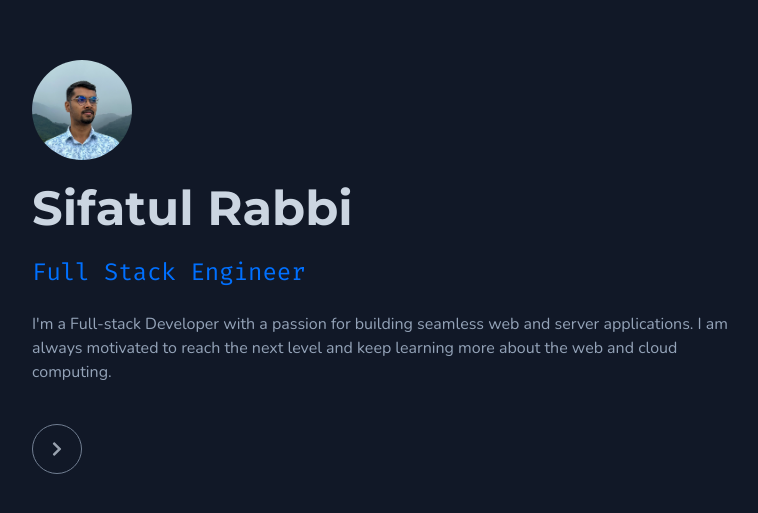
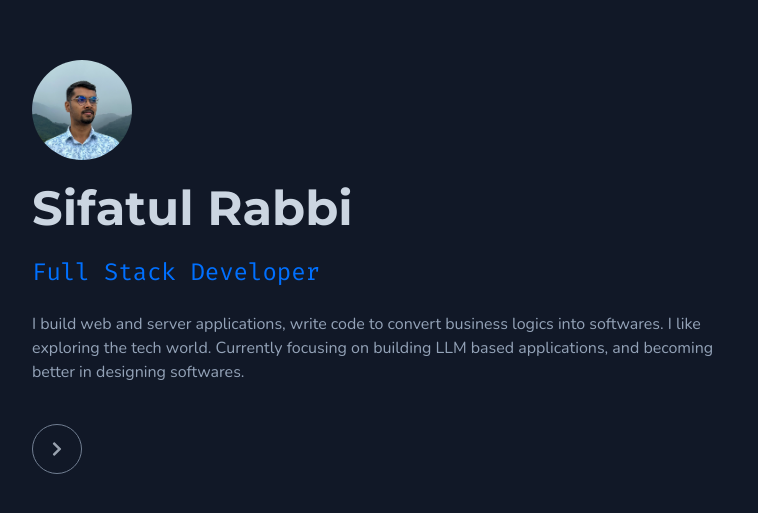
Before and after one commit to sifatulrabbi/sifatulrabbi.github.io, a React (Vite) app: page / in a window 1280 px wide. Shown: the part 133-646 px from the top of the page, without its empty margins (248-1006 px from the left). Built offline with nearby package versions, Linux system fonts and the light colour scheme.

Commit message:
update intro

```diff
--- a/src/modules/HeroSection.tsx
+++ b/src/modules/HeroSection.tsx
@@ -44,13 +44,13 @@ const HeroSection: React.FC<{ setShowHero: (v: boolean) => void }> = ({
                     ))}
                 </h1>
                 <h4 className="text-primary-400 font-mono text-xl md:text-2xl">
-                    Full Stack Engineer
+                    Full Stack Developer
                 </h4>
                 <p className="text-slate-400">
-                    I'm a Full-stack Developer with a passion for building
-                    seamless web and server applications. I am always motivated
-                    to reach the next level and keep learning more about the web
-                    and cloud computing.
+                    I build web and server applications, write code to convert
+                    business logics into softwares. I like exploring the tech
+                    world. Currently focusing on building LLM based
+                    applications, and becoming better in designing softwares.
                 </p>
             </div>
 
```
